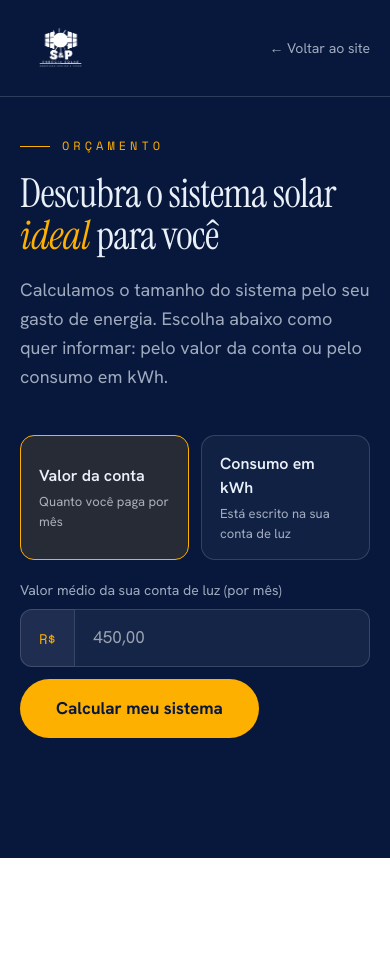
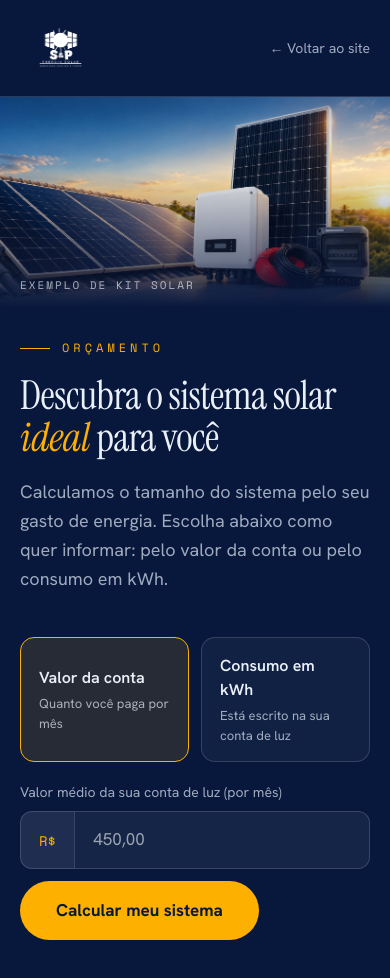
Before and after one commit to moisesmelquiades/sp-solar, a React (Vite) app: page /orcamento in a window 390 px wide. Shown: the top 978 px of the page. Before the commit the page ends 858 px from the top, so only its background shows below. Built offline with nearby package versions, Linux system fonts and the light colour scheme; what pocketbase would draw is missing.

Commit message:
feat(orcamento): imagem de topo com o kit solar (responsiva)
Co-Authored-By: Claude Sonnet 5.5 <noreply@anthropic.com>

```diff
--- a/src/pages/Orcamento.jsx
+++ b/src/pages/Orcamento.jsx
@@ -138,7 +138,19 @@ export default function Orcamento() {
         </div>
       </header>
 
-      <main style={{ maxWidth: '760px', margin: '0 auto', padding: 'clamp(40px,8vw,90px) max(20px,4vw) 120px' }}>
+      {/* Imagem de topo: kit solar. object-position puxa pra direita, onde ficam inversor e cabos,
+          pra o corte do celular não perder o kit. */}
+      <div style={{ position: 'relative', width: '100%', height: 'clamp(210px,27vw,380px)', overflow: 'hidden', background: '#0B2150' }}>
+        <img src="/images/kit-solar.jpg" alt="Kit solar: placas, inversor, cabos e quadro de proteção"
+          width="1774" height="887" fetchPriority="high"
+          style={{ width: '100%', height: '100%', objectFit: 'cover', objectPosition: '78% 62%', display: 'block' }} />
+        <div style={{ position: 'absolute', inset: 0, background: `linear-gradient(180deg, rgba(8,24,61,.28) 0%, rgba(8,24,61,0) 35%, rgba(8,24,61,.55) 78%, ${NAVY} 100%)` }} />
+        <span style={{ position: 'absolute', left: 'max(20px,4vw)', bottom: '14px', fontFamily: "'Space Mono', monospace", fontSize: '11px', letterSpacing: '2px', color: 'rgba(233,240,250,.7)', textTransform: 'uppercase' }}>
+          Exemplo de kit solar
+        </span>
+      </div>
+
+      <main style={{ maxWidth: '760px', margin: '0 auto', padding: 'clamp(32px,6vw,64px) max(20px,4vw) 120px' }}>
         <Rotulo>Orçamento</Rotulo>
         <h1 style={{ fontFamily: "'Instrument Serif', serif", fontWeight: 400, fontSize: 'clamp(40px,6vw,64px)', lineHeight: 1.04, margin: '0 0 20px', letterSpacing: '-.6px' }}>
           Descubra o sistema solar <span style={{ color: AMBER, fontStyle: 'italic' }}>ideal</span> para você
```
Also changed, not shown: public/images/kit-solar.jpg (added).
